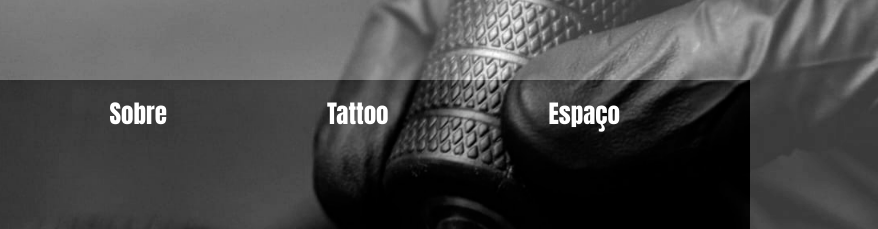
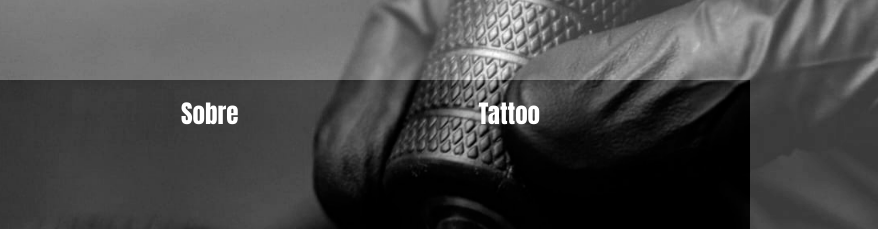
Before and after one commit to caamag/tattoo, a plain HTML site: page index.html in a window 1280 px wide. Shown: the top 229 px of the page, 402-1280 px from the left. Drawn offline with Linux system fonts and the light colour scheme.

Commit message:
atualizações

```diff
--- a/css/style.css
+++ b/css/style.css
@@ -53,7 +53,7 @@ height: 12%;}
 {color: white;
 font-size: 2.5rem;
 text-decoration: none;
-margin-right: 100px;
+margin-right: 180px;
 transition: 200ms;
 padding-bottom: 10px;
 padding-left: 30px;
--- a/index.html
+++ b/index.html
@@ -26,8 +26,6 @@
 
             <a href="">Tattoo</a>
 
-            <a href="">Espaço</a>
-
         </nav>
 
         <input type="checkbox" id="menu-input">
@@ -41,7 +39,6 @@
 
             <a href="">Tattoo</a><br><br><br><br><br>
 
-            <a href="">Espaço</a><br><br><br><br><br>
             </ul>
 
         </nav>
```
